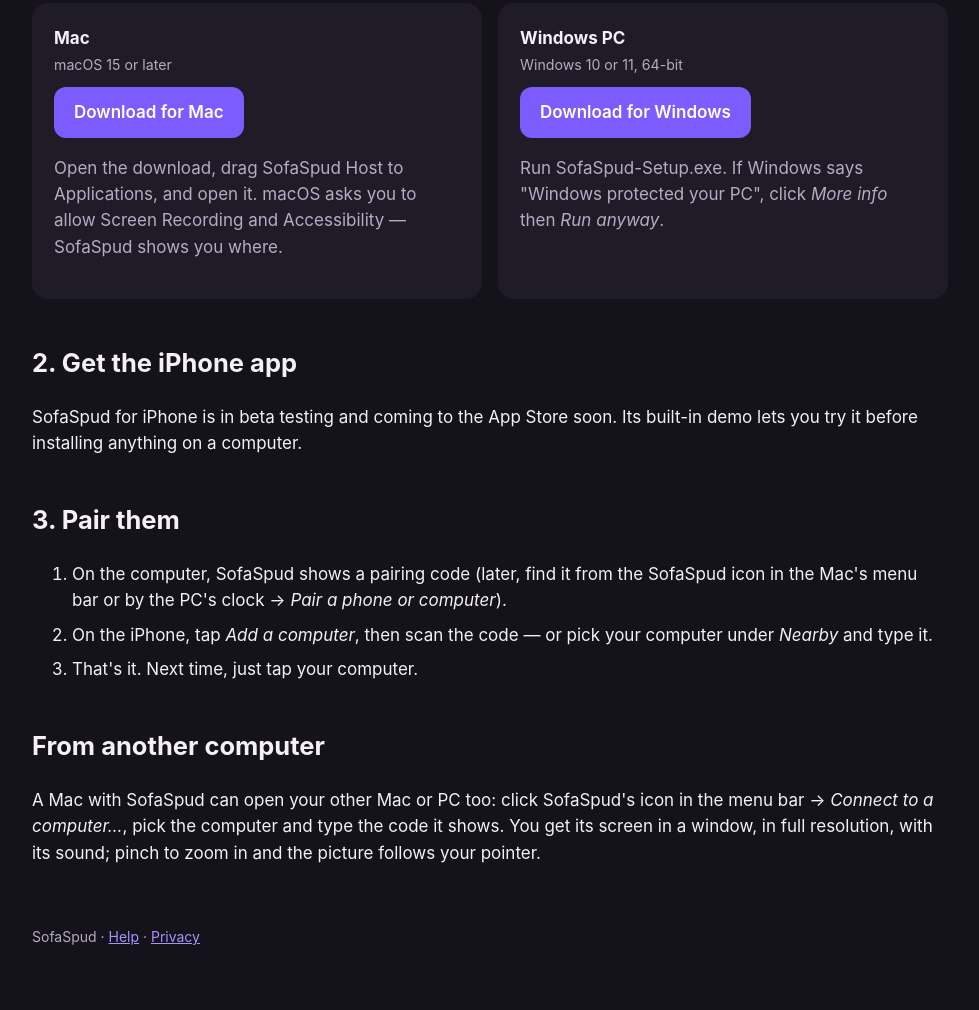
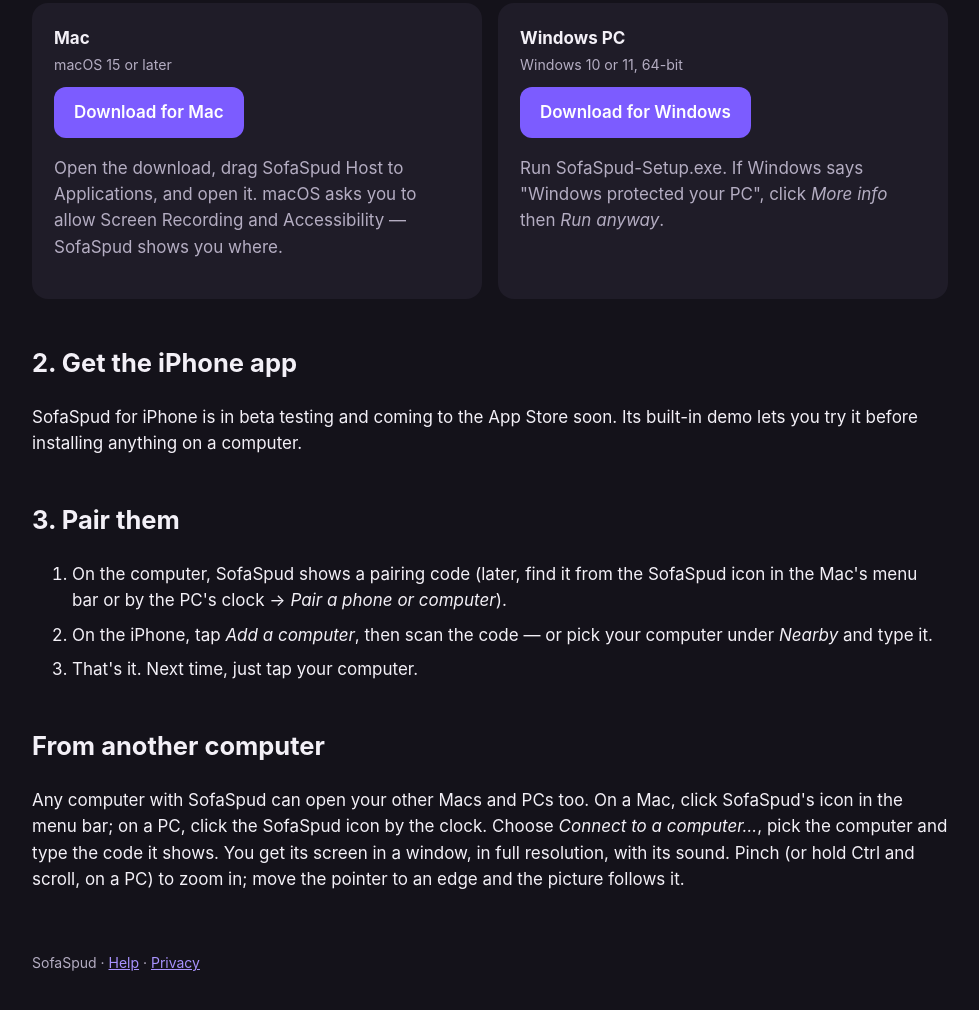
Before and after one commit to sofaspud-app/sofaspud-app.github.io, a plain HTML site: page index.html in a window 1280 px wide. Shown: the part 1052-2062 px from the top of the page, without its empty margins (150-1129 px from the left). Drawn offline with Linux system fonts and the light colour scheme.

Commit message:
Site: PCs can open other computers too
Co-Authored-By: Claude Opus 5.5 <noreply@anthropic.com>
Claude-Session: https://claude.ai/code/session_014Zj5L89Cowg3T1JT6RFCKc

```diff
--- a/index.html
+++ b/index.html
@@ -46,7 +46,7 @@
   </ol>
 
   <h2>From another computer</h2>
-  <p>A Mac with SofaSpud can open your other Mac or PC too: click SofaSpud's icon in the menu bar → <em>Connect to a computer…</em>, pick the computer and type the code it shows. You get its screen in a window, in full resolution, with its sound; pinch to zoom in and the picture follows your pointer.</p>
+  <p>Any computer with SofaSpud can open your other Macs and PCs too. On a Mac, click SofaSpud's icon in the menu bar; on a PC, click the SofaSpud icon by the clock. Choose <em>Connect to a computer…</em>, pick the computer and type the code it shows. You get its screen in a window, in full resolution, with its sound. Pinch (or hold Ctrl and scroll, on a PC) to zoom in; move the pointer to an edge and the picture follows it.</p>
 
   <footer>SofaSpud · <a href="support.html">Help</a> · <a href="privacy.html">Privacy</a></footer>
 </main>
```
